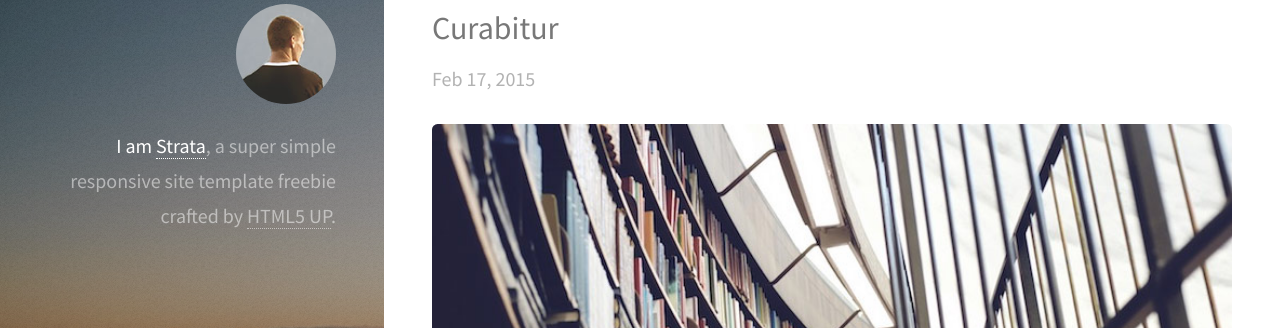
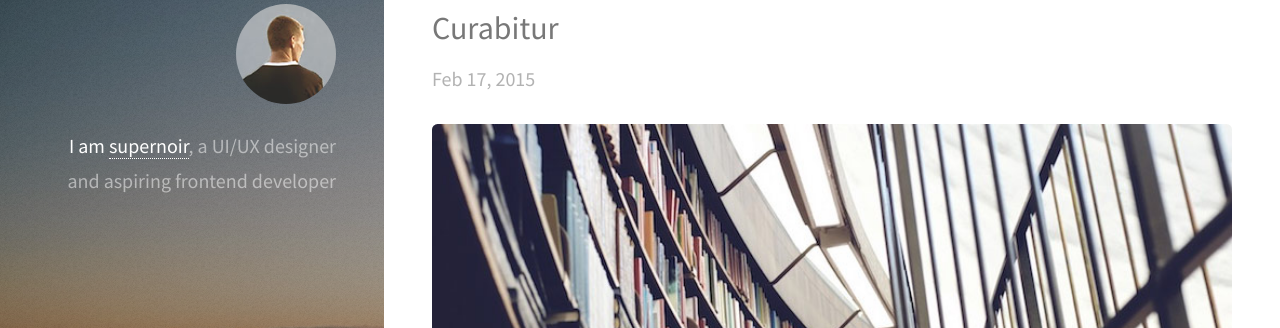
Before and after one commit to supernoir/supernoir.github.io, a Jekyll site: the page built from index.html, in a window 1280 px wide. Shown: the part 92-420 px from the top of the page. Built offline with Jekyll 4.4.1, drawn with Linux system fonts in a browser that asks for light colours; some of the changed lines change nothing that is shown.

Commit message:
changes stuff again and again

```diff
--- a/_config.yml
+++ b/_config.yml
@@ -5,18 +5,18 @@ email: "kawohl.bentodesign@gmail.com"
 
 description: "Crafting Interfaces with Code, Style and Love."
 baseurl: "" # the subpath of your site, e.g. /blog/
-url: "http://yourdomain.com" # the base hostname & protocol for your site
+url: "https://supernoir.github.io" # the base hostname & protocol for your site
 
 # Social links.
 # Replace the word 'example' with your username if you want to include the icon in the left sidebar
 # Delete the word 'example' if you don't want to include the icon in the left sidebar
 
-twitter_username:     ckawohl
-github_username:      supernoir
-linkedin_username:      # Replace this with your LinkedIn username
-google_plus_username:   # Replace this with your Google+ username
-facebook_username:      # Replace this with your Facebook username
-dribbble_username:      # Replace this with your Dribbble username
+twitter_username:     "ckawohl"
+github_username:      "supernoir"
+linkedin_username:
+google_plus_username:
+facebook_username:
+dribbble_username:
 
 # Build settings
 markdown: kramdown
--- a/_layouts/default.html
+++ b/_layouts/default.html
@@ -22,9 +22,7 @@
 
       <header id="header">
           <a href="#" class="image avatar"><img src="/images/avatar.jpg" alt="" /></a>
-          <h1><strong>I am <a href="/">Strata</a></strong>, a super simple<br />
-          responsive site template freebie<br />
-          crafted by <a href="http://html5up.net">HTML5 UP</a>.</h1>
+          <h1><strong>I am <a href="/">supernoir</a></strong>, a UI/UX designer and aspiring frontend developer</h1>
       </header>
 
 
```
